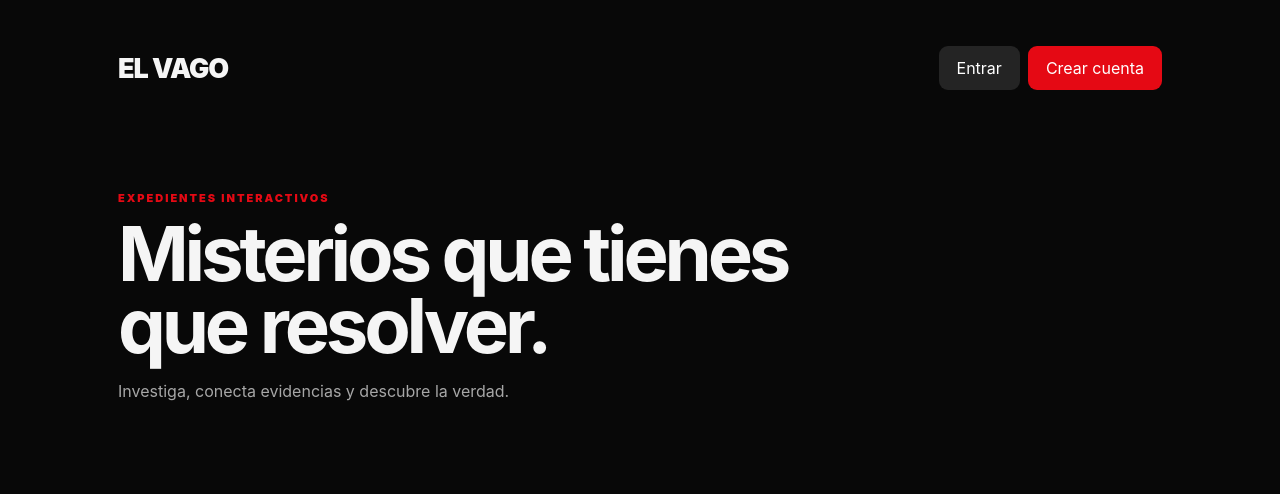
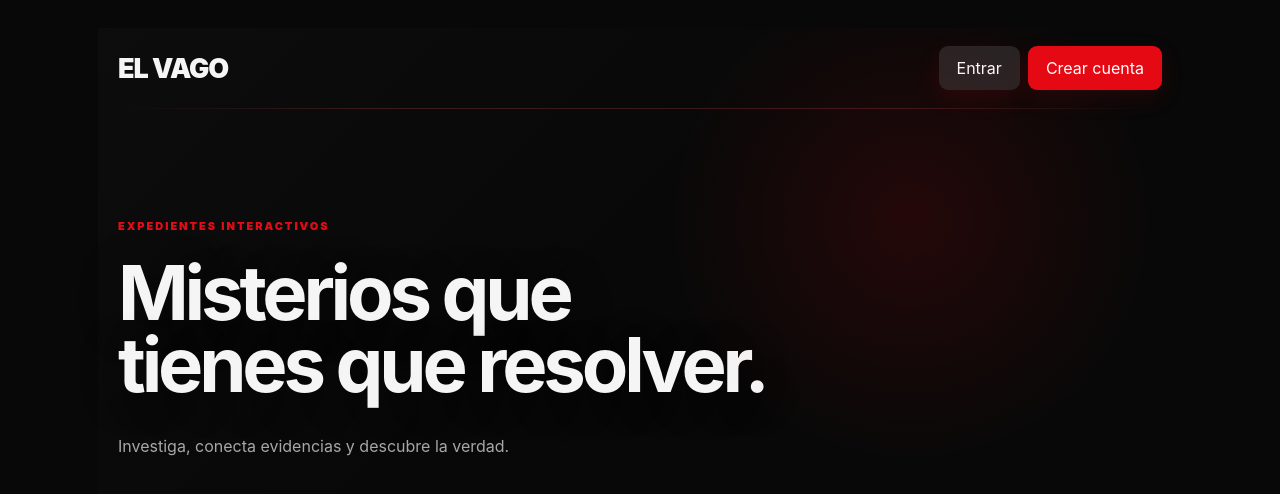
Before and after one commit to cesarrosa610-collab/el-vago, a Next.js app: page / in a window 1280 px wide. Shown: the top 494 px of the page. Built offline with nearby package versions, Linux system fonts and the light colour scheme; no server answers; the database is empty.

Commit message:
Aplicar diseño Premium Cinematográfico v1

```diff
--- a/src/app/style.css
+++ b/src/app/style.css
@@ -4,3 +4,136 @@
   opacity:.35;
   cursor:not-allowed;
 }
+.nav{
+  position:relative;
+}
+
+.nav:after{
+  content:"";
+  position:absolute;
+  left:0;
+  right:0;
+  bottom:-1px;
+  height:1px;
+  background:linear-gradient(90deg,transparent,#3b181b 25%,#3b181b 75%,transparent);
+}
+
+.hero{
+  position:relative;
+  min-height:430px;
+  display:flex;
+  flex-direction:column;
+  justify-content:center;
+}
+
+.hero:before{
+  content:"";
+  position:absolute;
+  inset:-80px -20px -40px;
+  background:
+    radial-gradient(circle at 75% 35%,rgba(229,9,20,.13),transparent 28%),
+    linear-gradient(135deg,rgba(255,255,255,.02),transparent 48%);
+  pointer-events:none;
+}
+
+.hero h1{
+  text-wrap:balance;
+  text-shadow:0 8px 40px rgba(0,0,0,.45);
+}
+
+.card{
+  position:relative;
+  overflow:hidden;
+}
+
+.card:before{
+  content:"";
+  position:absolute;
+  inset:0;
+  background:linear-gradient(135deg,rgba(255,255,255,.025),transparent 40%);
+  pointer-events:none;
+}
+
+.card .tag{
+  position:relative;
+  z-index:1;
+}
+
+.card h2,
+.card p,
+.card .btn{
+  position:relative;
+  z-index:1;
+}
+
+.card:first-child{
+  border-color:#3a2527;
+}
+
+.card:first-child:after{
+  content:"DESTACADO";
+  position:absolute;
+  top:18px;
+  right:18px;
+  font-size:9px;
+  letter-spacing:.15em;
+  font-weight:900;
+  color:#ff4852;
+  z-index:2;
+}
+
+.btn{
+  box-shadow:0 8px 24px rgba(229,9,20,.12);
+}
+
+.btn:hover{
+  box-shadow:0 12px 30px rgba(229,9,20,.22);
+}
+
+.caseHero{
+  position:relative;
+  overflow:hidden;
+}
+
+.caseHero:before{
+  content:"";
+  position:absolute;
+  width:520px;
+  height:520px;
+  right:-180px;
+  top:-180px;
+  background:radial-gradient(circle,rgba(229,9,20,.10),transparent 68%);
+  pointer-events:none;
+}
+
+.caseHero h1,
+.caseHero .lead,
+.caseHero .caseMeta,
+.caseHero .bar,
+.caseHero .heroBtn{
+  position:relative;
+  z-index:1;
+}
+
+.evidence{
+  box-shadow:0 14px 45px rgba(0,0,0,.18);
+}
+
+.evidence.found{
+  box-shadow:0 14px 45px rgba(90,20,24,.12);
+}
+
+.message{
+  border-left:3px solid #e50914;
+}
+
+@media(max-width:760px){
+  .hero{
+    min-height:360px;
+  }
+
+  .card:first-child:after{
+    top:14px;
+    right:14px;
+  }
+}
```
